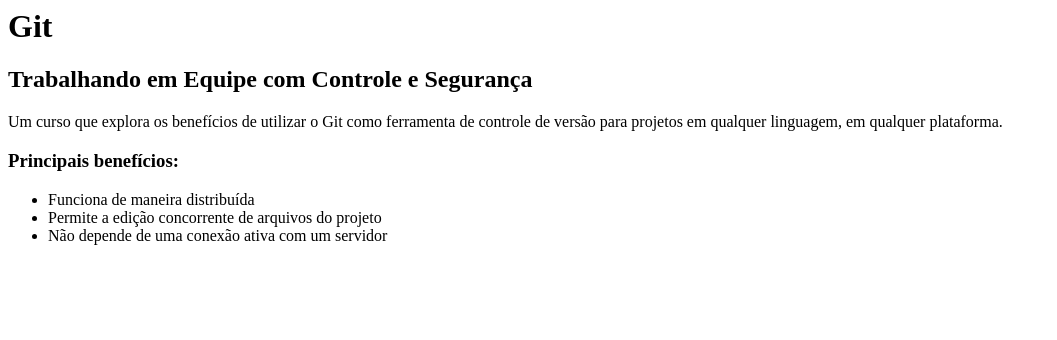
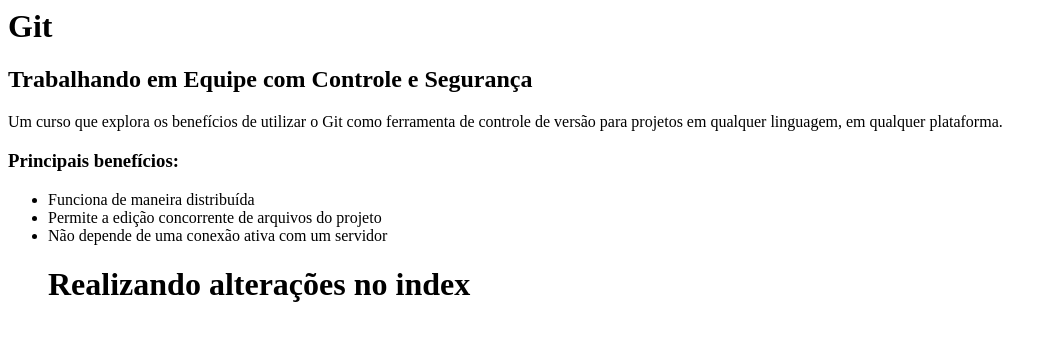
Before and after one commit to umuniz1982/curso-git, a plain HTML site: page index.html in a window 1280 px wide. Shown: the whole page, without its empty margins (0-1057 px from the left). Drawn offline with Linux system fonts and the light colour scheme.

Commit message:
Arquivo index atualizado na aula 2

```diff
--- a/index.html
+++ b/index.html
@@ -12,6 +12,8 @@
             <li>Funciona de maneira distribuída</li>
             <li>Permite a edição concorrente de arquivos do projeto</li>
             <li>Não depende de uma conexão ativa com um servidor</li>
+
+		<h1>Realizando alterações no index</h1>
         </ul>
     </body>
 </html>
```
